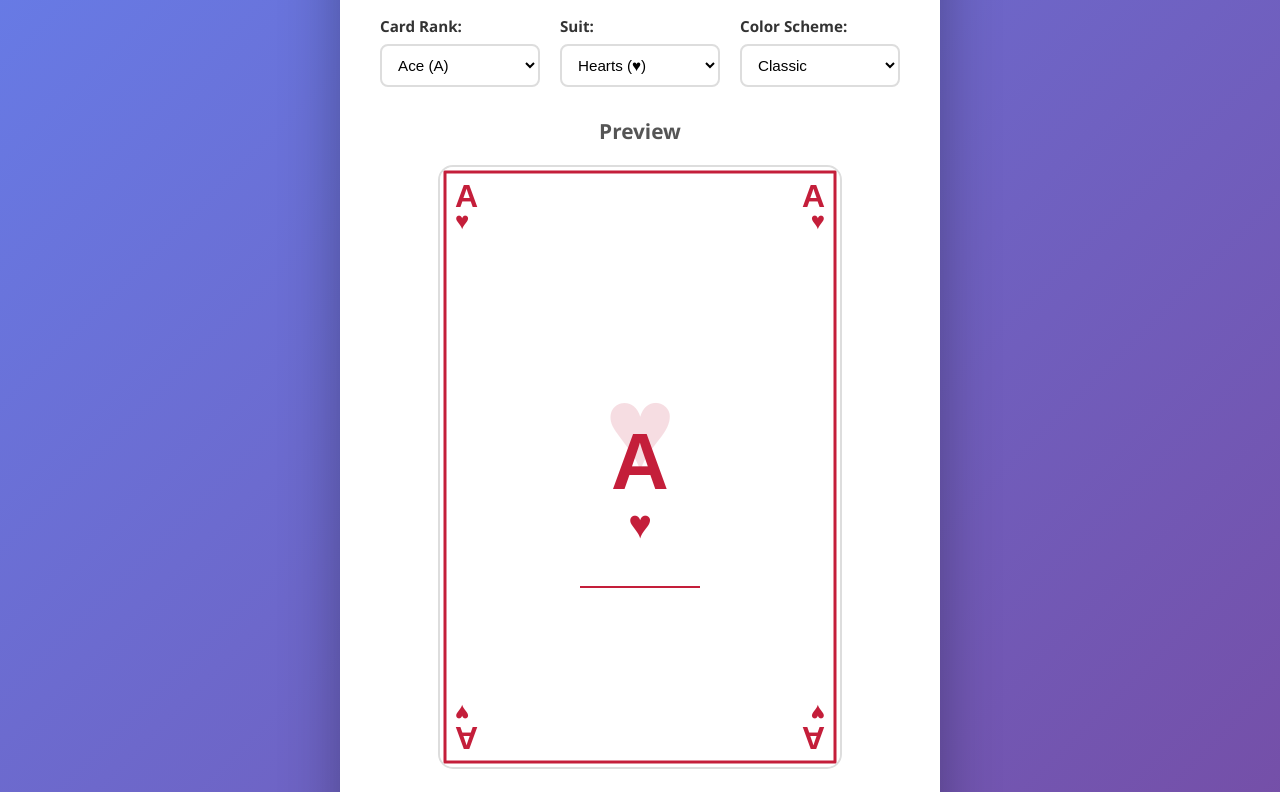
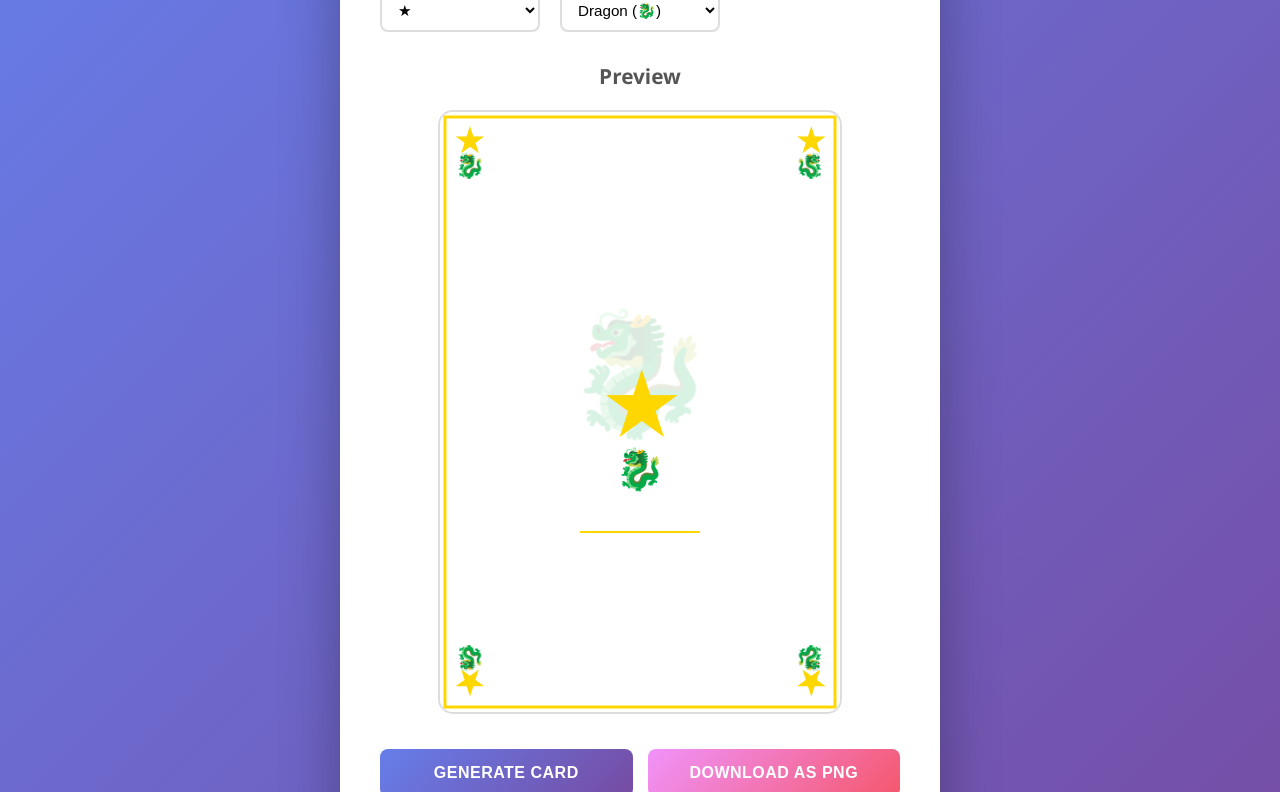
Before and after one commit to mar0093/Eventful-Knight, a plain HTML site: page index.html in a window 1280 px wide. Shown: the part 184-976 px from the top of the page. Drawn offline with Linux system fonts and the light colour scheme.

Commit message:
Fantasy update.

```diff
--- a/card-generator.js
+++ b/card-generator.js
@@ -29,10 +29,11 @@ class CardGenerator {
             }
         };
         this.suits = {
-            hearts: '♥',
-            diamonds: '♦',
-            clubs: '♣',
-            spades: '♠'
+            dragon: '🐉',
+            knight: '⚔️',
+            fairy: '🧚',
+            mage: '🧙',
+            villager: '👨'
         };
     }
 
@@ -41,17 +42,21 @@ class CardGenerator {
         document.getElementById('downloadBtn').addEventListener('click', () => this.downloadCard());
         document.getElementById('rankSelect').addEventListener('change', () => this.generateCard());
         document.getElementById('suitSelect').addEventListener('change', () => this.generateCard());
-        document.getElementById('cardColor').addEventListener('change', () => this.generateCard());
     }
 
     getColorScheme() {
-        const colorSchemeSelect = document.getElementById('cardColor');
-        return this.colorSchemes[colorSchemeSelect.value];
+        return this.colorSchemes.classic;
     }
 
     getSuitColor(suit) {
-        const colors = this.getColorScheme();
-        return (suit === 'hearts' || suit === 'diamonds') ? colors.red : colors.black;
+        const suitColors = {
+            dragon: '#FFD700',  // gold
+            knight: '#0066CC',  // blue
+            mage: '#CC0000',    // red
+            fairy: '#00CC66',   // green
+            villager: '#000000' // black
+        };
+        return suitColors[suit] || '#000000';
     }
 
     generateCard() {
@@ -123,7 +128,8 @@ class CardGenerator {
         const centerX = this.cardWidth / 2;
         const centerY = this.cardHeight / 2;
 
-        // Draw large suit symbols in center
+        if (rank && rank.trim() !== '') {
+            // Draw large suit symbols in center (background)
             this.ctx.fillStyle = suitColor;
             this.ctx.font = 'bold 120px Arial, sans-serif';
             this.ctx.textAlign = 'center';
@@ -148,6 +154,14 @@ class CardGenerator {
             this.ctx.moveTo(centerX - 60, centerY + 120);
             this.ctx.lineTo(centerX + 60, centerY + 120);
             this.ctx.stroke();
+        } else {
+            // For blank cards, just draw a large centered suit symbol
+            this.ctx.fillStyle = suitColor;
+            this.ctx.font = 'bold 150px Arial, sans-serif';
+            this.ctx.textAlign = 'center';
+            this.ctx.textBaseline = 'middle';
+            this.ctx.fillText(suitSymbol, centerX, centerY);
+        }
     }
 
     downloadCard() {
--- a/index.html
+++ b/index.html
@@ -3,49 +3,33 @@
 <head>
     <meta charset="UTF-8">
     <meta name="viewport" content="width=device-width, initial-scale=1.0">
-    <title>Playing Card Generator</title>
+    <title>Fantasy Card Generator</title>
     <link rel="stylesheet" href="styles.css">
 </head>
 <body>
     <div class="container">
-        <h1>Playing Card Front Generator</h1>
+        <h1>Fantasy Card Generator</h1>
 
         <div class="controls">
             <div class="control-group">
                 <label for="rankSelect">Card Rank:</label>
                 <select id="rankSelect">
-                    <option value="A">Ace (A)</option>
-                    <option value="2">2</option>
-                    <option value="3">3</option>
-                    <option value="4">4</option>
-                    <option value="5">5</option>
-                    <option value="6">6</option>
-                    <option value="7">7</option>
-                    <option value="8">8</option>
-                    <option value="9">9</option>
-                    <option value="10">10</option>
-                    <option value="J">Jack (J)</option>
-                    <option value="Q">Queen (Q)</option>
-                    <option value="K">King (K)</option>
+                    <option value="★">★</option>
+                    <option value="★★">★★</option>
+                    <option value="■">■</option>
+                    <option value="■■">■■</option>
+                    <option value="">Blank</option>
                 </select>
             </div>
 
             <div class="control-group">
                 <label for="suitSelect">Suit:</label>
                 <select id="suitSelect">
-                    <option value="hearts">Hearts (♥)</option>
-                    <option value="diamonds">Diamonds (♦)</option>
-                    <option value="clubs">Clubs (♣)</option>
-                    <option value="spades">Spades (♠)</option>
-                </select>
-            </div>
-
-            <div class="control-group">
-                <label for="cardColor">Color Scheme:</label>
-                <select id="cardColor">
-                    <option value="classic">Classic</option>
-                    <option value="dark">Dark</option>
-                    <option value="gold">Gold</option>
+                    <option value="dragon">Dragon (🐉)</option>
+                    <option value="knight">Knight (⚔️)</option>
+                    <option value="fairy">Fairy (🧚)</option>
+                    <option value="mage">Mage (🧙)</option>
+                    <option value="villager">Villager (👨)</option>
                 </select>
             </div>
         </div>
@@ -61,7 +45,7 @@
         </div>
 
         <div class="info">
-            <p>Select a rank, suit, and color scheme, then click "Generate Card" to create the card front. Use "Download as PNG" to save the image.</p>
+            <p>Select a rank, suit, and color scheme, then click "Generate Card" to create the fantasy card front. Use "Download as PNG" to save the image.</p>
         </div>
     </div>
 
```
Lines whose indentation alone changed are shown as unchanged.
